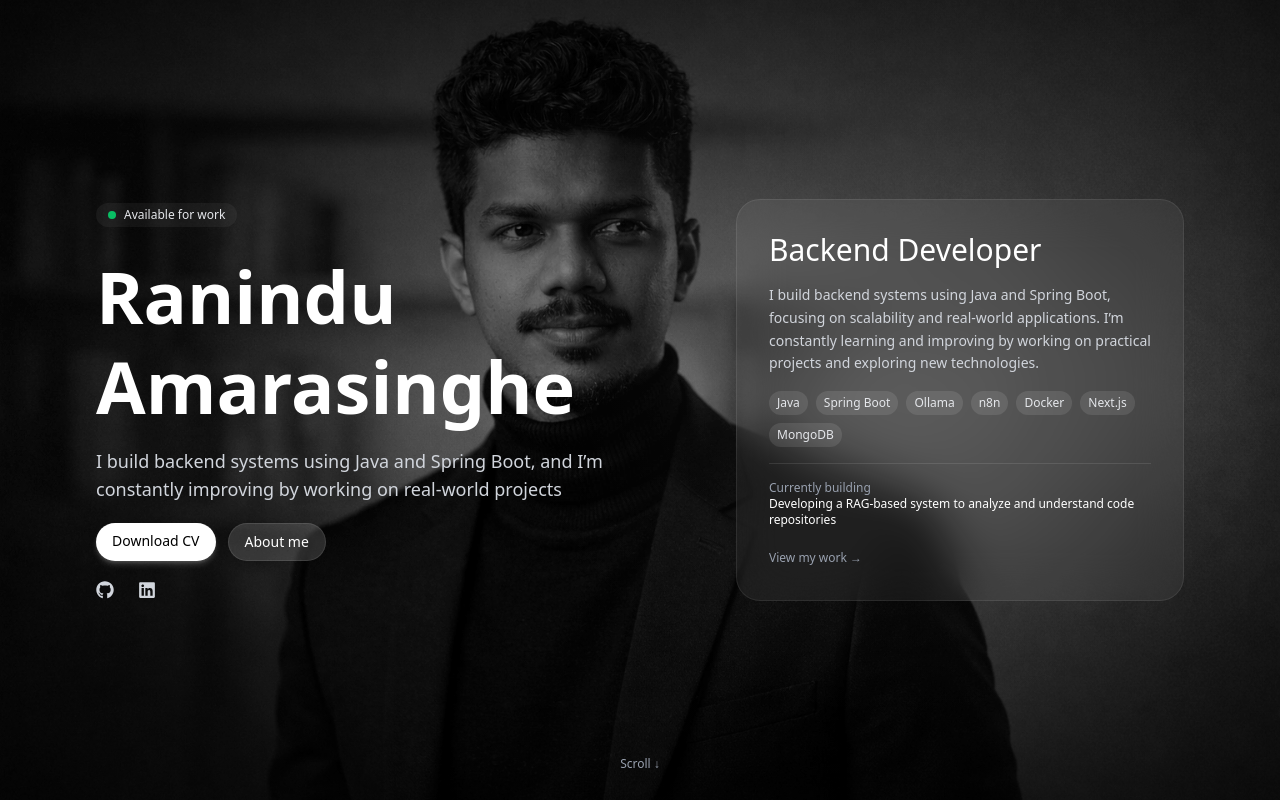
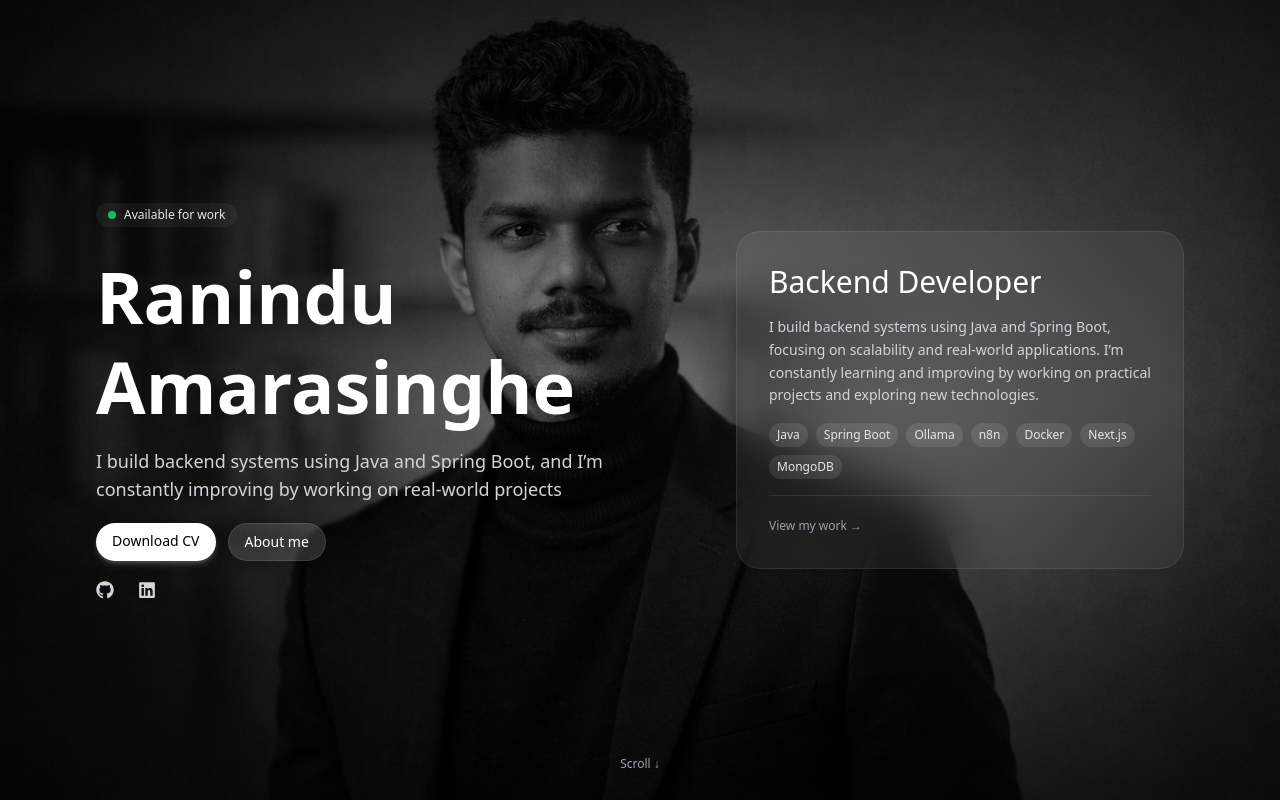
Before and after one commit to RaninduAmarasinghe/my-portfolio, a Next.js app: page / in a window 1280 px wide. Shown: the top 800 px of the page. Built offline with nearby package versions, Linux system fonts and the light colour scheme.

Commit message:
refactor: add comment to hero section currently building part

```diff
--- a/app/components/Hero.tsx
+++ b/app/components/Hero.tsx
@@ -127,12 +127,12 @@ export default function Hero() {
 
             <div className="w-full h-px bg-white/10 my-4" />
 
-            <div className="text-xs text-gray-300 mb-4">
+         { /*  <div className="text-xs text-gray-300 mb-4">
               <p className="text-gray-400">Currently building</p>
               <p className="text-white">
                 Developing a RAG-based system to analyze and understand code repositories
               </p>
-            </div>
+            </div> */}
 
             <a
               href="https://github.com/RaninduAmarasinghe?tab=repositories"
```
